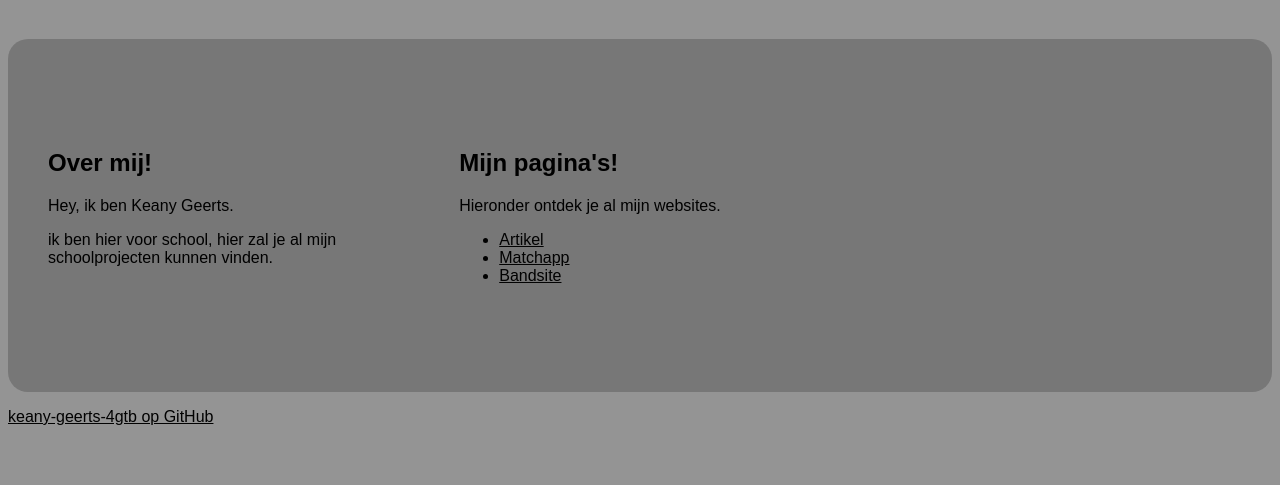
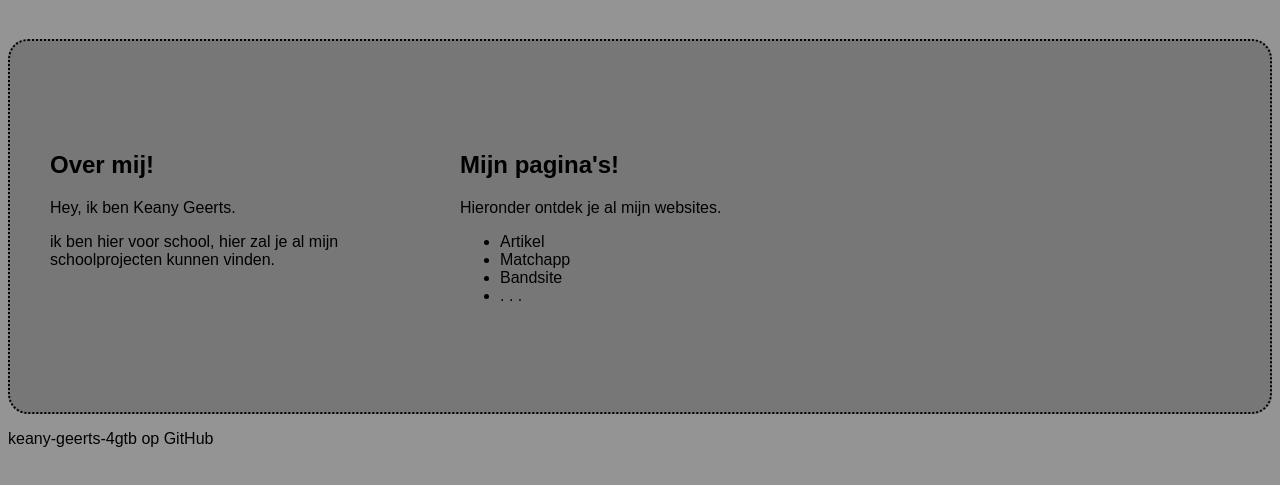
Before and after one commit to keany-geerts-4gtb/Script, a plain HTML site: page index.html in a window 1280 px wide. Shown: the part 89-574 px from the top of the page. Drawn offline with Linux system fonts and the light colour scheme.

Commit message:
homepage

```diff
--- a/index.html
+++ b/index.html
@@ -25,6 +25,7 @@
               <li><a href="Keany-Geerts-Putin/index.html" target="_blank">Artikel</a></li>
               <li><a href="Matchapp_Keany_geerts/matchapp.html" target="_blank">Matchapp</a></li>
               <li><a href="bandsite_Keany_Geerts/Index.html" target="_blank">Bandsite</a></li>
+              <li> <a href="https://i.kym-cdn.com/entries/icons/original/000/041/587/cover2.jpg">. . .</a></li>
             </ul>
           </div>
         </section>
--- a/style.css
+++ b/style.css
@@ -1,6 +1,6 @@
 body{
     background-color: rgba(110, 110, 110, 0.735);
-    font-family: sans-serif;
+    font-family: Arial, Helvetica, sans-serif;
 }
 a {
     color: rgb(2, 2, 2);
@@ -24,9 +24,16 @@ a:hover{
     /* width: 70%; */
     flex: 7;
 }
+a{
+    text-decoration: none;
+}
 .col{
     padding: 40px;
 }
 header{
     padding: 20px;
 }
+#about{
+    /* width | style */
+border: 2px dotted;
+}
```
